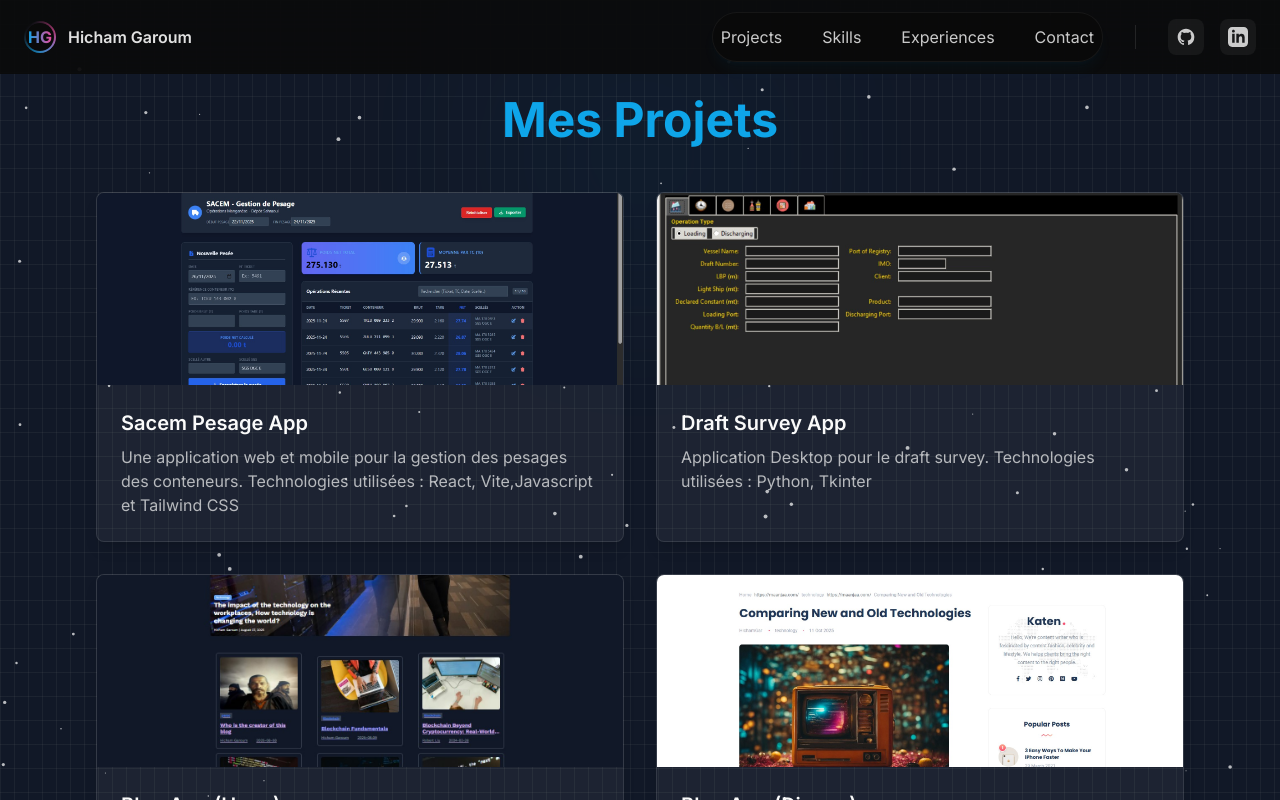
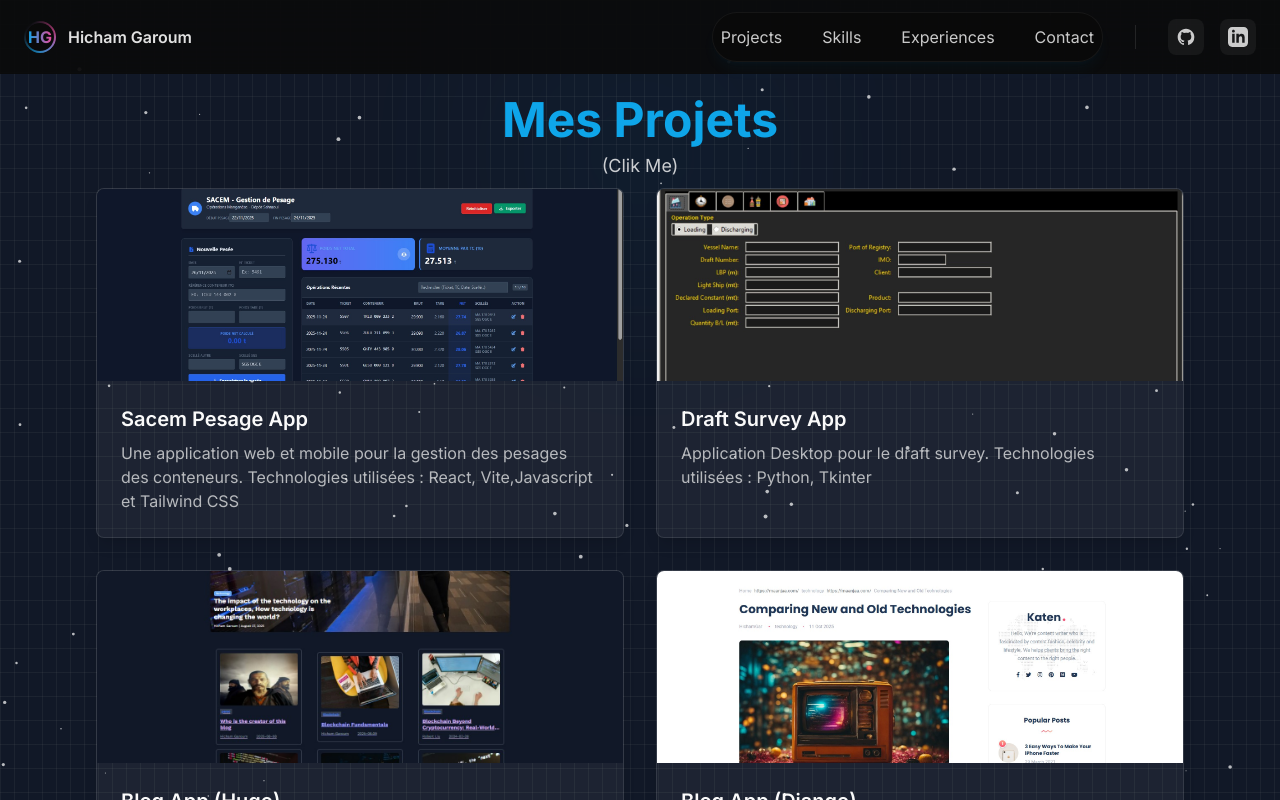
Before and after one commit to Hicham1970/portify, a Next.js app: page /projects in a window 1280 px wide. Shown: the top 800 px of the page. Built offline with nearby package versions, Linux system fonts and the light colour scheme.

Commit message:
last tweak

```diff
--- a/app/projects/page.tsx
+++ b/app/projects/page.tsx
@@ -5,7 +5,10 @@ export default function ProjectsPage() {
   return (
     <main className="flex min-h-screen flex-col items-center p-8 md:p-24">
       <div className="w-full max-w-6xl">
-        <h1 className="text-4xl md:text-5xl font-bold text-primary mb-12 text-center">Mes Projets</h1>
+        <h1 className="text-4xl md:text-5xl font-bold text-primary mb-2 text-center">Mes Projets </h1>
+        <h3 className="text-lg text-content/80 m-2 text-center">
+          (Clik Me)
+        </h3>
         <div className="grid grid-cols-1 md:grid-cols-2 gap-8">
           <ProjectCard
             title="Sacem Pesage App"
```
